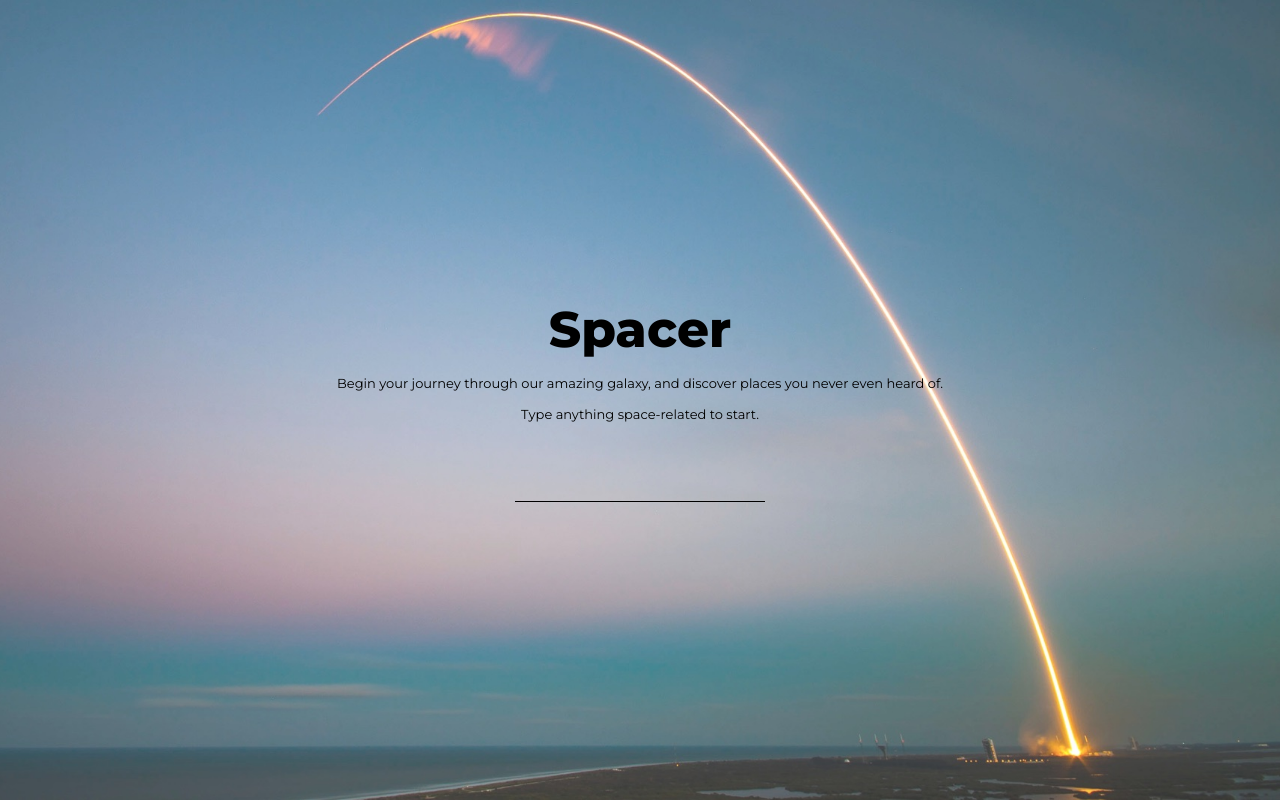
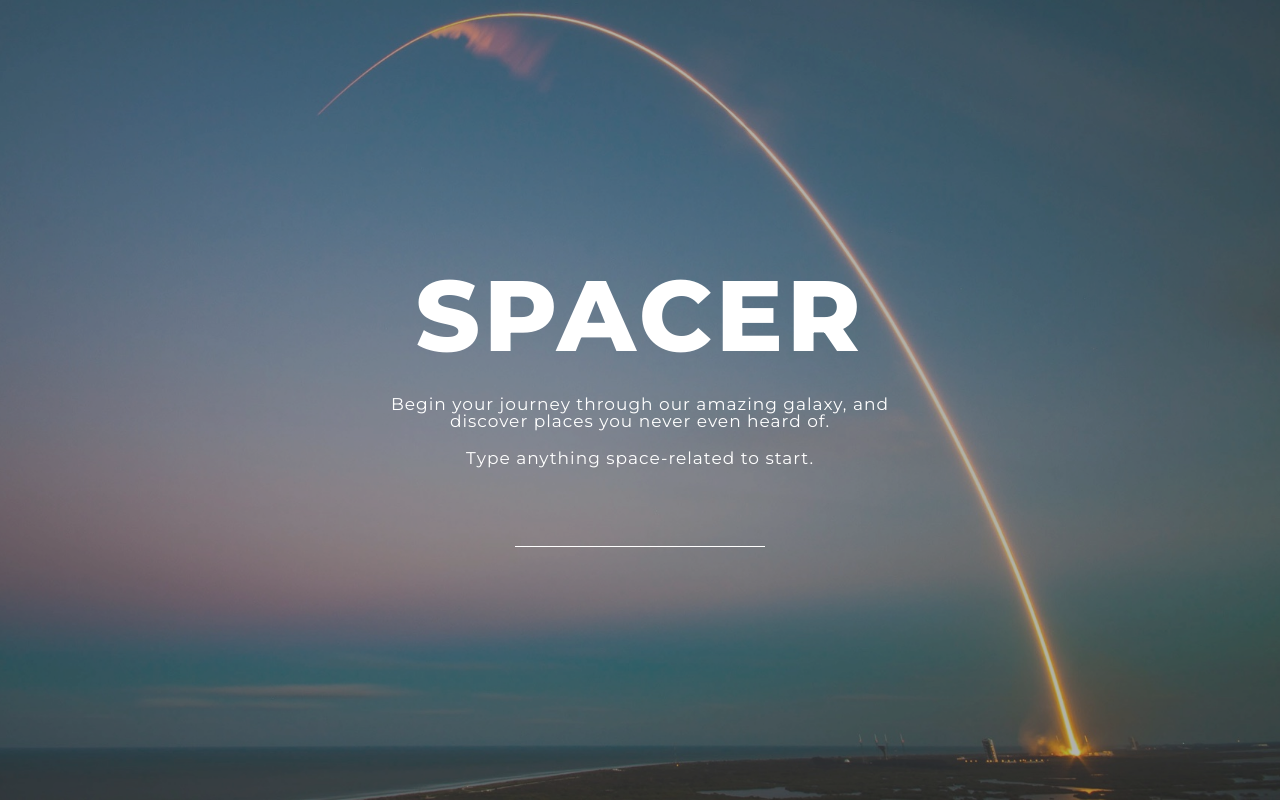
Before and after one commit to develobora/spacer-helloroman, a Vue app: page / in a window 1280 px wide. Built offline with nearby package versions, Linux system fonts and the light colour scheme.

Commit message:
Add imagehero + styling + fix inputs + small refactor

```diff
--- a/src/App.vue
+++ b/src/App.vue
@@ -1,18 +1,76 @@
 <template>
-  <div class="app">
-    <router-view />
+  <div class="wrapper">
+    <HeroImage />
+    <Claim />
+    <SearchInput v-model="searchValue" @input="handleInput" />
   </div>
 </template>
 
+<script>
+import axios from 'axios';
+import debounce from 'lodash.debounce';
+import Claim from '@/components/Claim.vue';
+import SearchInput from '@/components/SearchInput.vue';
+import HeroImage from '@/components/HeroImage.vue';
+
+const API = 'https://images-api.nasa.gov/search';
+
+export default {
+  name: 'App',
+  components: {
+    HeroImage,
+    Claim,
+    SearchInput,
+  },
+  data() {
+    return {
+      loading: true,
+      step: 0,
+      searchValue: '',
+      results: [],
+    };
+  },
+
+  methods: {
+    // eslint-disable-next-line
+    handleInput: debounce(function () {
+      console.log(this.searchValue);
+      axios.get(`${API}?q=${this.searchValue}&media_type=image`)
+        .then((response) => {
+          this.results = response.data.collection.items;
+        })
+        .catch((error) => {
+          console.log(error);
+        });
+    }, 500),
+  },
+};
+</script>
+
 <style lang="scss">
   @import url('https://fonts.googleapis.com/css?family=Montserrat:300,400,600,800');
+  @import './scss/variables';
 
   * {
     box-sizing: border-box;
+    -webkit-font-smoothing: antialiased;
+    -moz-osx-font-smoothing: grayscale;
   }
 
   body {
     margin: 0;
     font-family: 'Montserrat', sans-serif;
   }
+
+  .wrapper {
+    display: flex;
+    flex-direction: column;
+    align-items: center;
+    justify-content: center;
+
+    margin: 0;
+    padding: 30px;
+    width: 100%;
+    min-height: 100vh;
+  }
 </style>
--- a/src/components/Claim.vue
+++ b/src/components/Claim.vue
@@ -21,22 +21,43 @@ export default {
 
 </script>
 
-<style scoped>
+<style lang="scss" scoped>
+  @import '../scss/variables';
+
   .claim-wrapper {
     display: flex;
     flex-direction: column;
     justify-content: center;
     align-items: center;
     text-align: center;
+    color: white;
   }
 
   .claim {
     font-size: 50px;
     margin: 0;
+    text-transform: uppercase;
+
+    @media (min-width: $screen-sm) {
+      font-size: 80px;
+    }
+
+    @media (min-width: $screen-md) {
+      font-size: 100px;
+      letter-spacing: 4px;
+    }
   }
 
   .subclaim {
-    margin: 15px 0 0 0;
+    margin: 20px 0 0 0;
     font-size: 13px;
+    font-weight: 400;
+
+    @media (min-width: $screen-sm) {
+      width: 500px;
+      font-size: 17px;
+      line-height: 1;
+      letter-spacing: 1px;
+    }
   }
 </style>
--- /dev/null
+++ b/src/components/HeroImage.vue
@@ -0,0 +1,36 @@
+<template>
+  <div class="hero-image"></div>
+</template>
+
+<script>
+export default {
+  name: 'HeroImage',
+};
+</script>
+
+<style lang="scss" scoped>
+  .hero-image {
+    position: fixed;
+    width: 100%;
+    height: 100vh;
+    top: 0;
+    z-index: -1;
+
+    background-image: url('../assets/heroimage.jpg');
+    background-repeat: no-repeat;
+    background-size: cover;
+    background-position: 80% 0%;
+
+    &::after {
+      content: '';
+      display: block;
+      position: absolute;
+      top: 0;
+      left: 0;
+      z-index: 1;
+      width: 100%;
+      height: 100%;
+      background: rgba(0,0,0, .3);
+    }
+  }
+</style>
--- a/src/components/SearchInput.vue
+++ b/src/components/SearchInput.vue
@@ -1,33 +1,57 @@
 <template>
-  <div class="search-wrapper">
   <input
     id="search"
     name="search"
     title="search-input"
-      v-model="searchValue"
-      @input="handleInput"
+    :value="value"
+    @input="handleChange"
   />
-  </div>
 </template>
 
 <script>
 export default {
   name: 'SearchInput',
+  props: {
+    value: {
+      type: String,
+      required: true,
+    },
+  },
+  methods: {
+    handleChange(e) {
+      this.$emit('input', e.target.value);
+    },
+  },
 };
 </script>
 
 <style lang="scss" scoped>
-  .search-wrapper {
+  @import '../scss/variables';
+
+  input {
     display: flex;
     flex-direction: column;
     margin-top: 50px;
     width: 250px;
 
-    input {
+    color: white;
+    text-align: center;
+    font-size: 18px;
+    font-weight: 300;
+
     height: 30px;
     border: none;
-      border-bottom: 1px solid black;
     background: none;
+    border-bottom: 1px solid white;
+    transition: box-shadow .3s ease-out;
+
+    @media (min-width: $screen-sm) {
+      font-weight: 400;
+    }
+
+    &:focus {
+      outline: none;
+      box-shadow: 0 10px 20px -8px rgba(255,255,255, .5);
     }
   }
 </style>
--- a/src/main.js
+++ b/src/main.js
@@ -1,10 +1,8 @@
 import Vue from 'vue';
 import App from './App.vue';
-import router from './router';
 
 Vue.config.productionTip = false;
 
 new Vue({
-  router,
   render(h) { return h(App); },
 }).$mount('#app');
--- a/src/router.js
+++ /dev/null
@@ -1,15 +0,0 @@
-import Vue from 'vue';
-import Router from 'vue-router';
-import Search from './views/Search.vue';
-
-Vue.use(Router);
-
-export default new Router({
-  routes: [
-    {
-      path: '/',
-      name: 'Search',
-      component: Search,
-    },
-  ],
-});
--- /dev/null
+++ b/src/scss/_variables.scss
@@ -0,0 +1,9 @@
+$screen-xs:                  480px !default;
+$screen-sm:                  768px !default;
+$screen-md:                  992px !default;
+$screen-lg:                  1200px !default;
+
+$screen-xxs-max:             ($screen-xs - 1) !default;
+$screen-xs-max:              ($screen-sm - 1) !default;
+$screen-sm-max:              ($screen-md - 1) !default;
+$screen-md-max:              ($screen-lg - 1) !default;
--- a/src/views/Search.vue
+++ /dev/null
@@ -1,62 +0,0 @@
-<template>
-  <div class="wrapper">
-    <Claim />
-    <SearchInput />
-  </div>
-</template>
-
-<script>
-import axios from 'axios';
-import debounce from 'lodash.debounce';
-import Claim from '@/components/Claim.vue';
-import SearchInput from '@/components/SearchInput.vue';
-
-const API = 'https://images-api.nasa.gov/search';
-
-export default {
-  name: 'Search',
-  components: {
-    Claim,
-    SearchInput,
-  },
-  data() {
-    return {
-      searchValue: '',
-      results: [],
-    };
-  },
-
-  methods: {
-    // eslint-disable-next-line
-    handleInput: debounce(function () {
-      axios.get(`${API}?q=${this.searchValue}&media_type=image`)
-        .then((response) => {
-          this.results = response.data.collection.items;
-        })
-        .catch((error) => {
-          console.log(error);
-        });
-    }, 500),
-  },
-};
-
-</script>
-
-<style lang="scss" scoped>
-  .wrapper {
-    display: flex;
-    flex-direction: column;
-    align-items: center;
-    justify-content: center;
-
-    margin: 0;
-    padding: 30px;
-    width: 100%;
-    height: 100vh;
-
-    background-image: url('../assets/heroimage.jpg');
-    background-repeat: no-repeat;
-    background-size: cover;
-    background-position: 80% 0%;
-  }
-</style>
```
Lines whose indentation alone changed are shown as unchanged.
